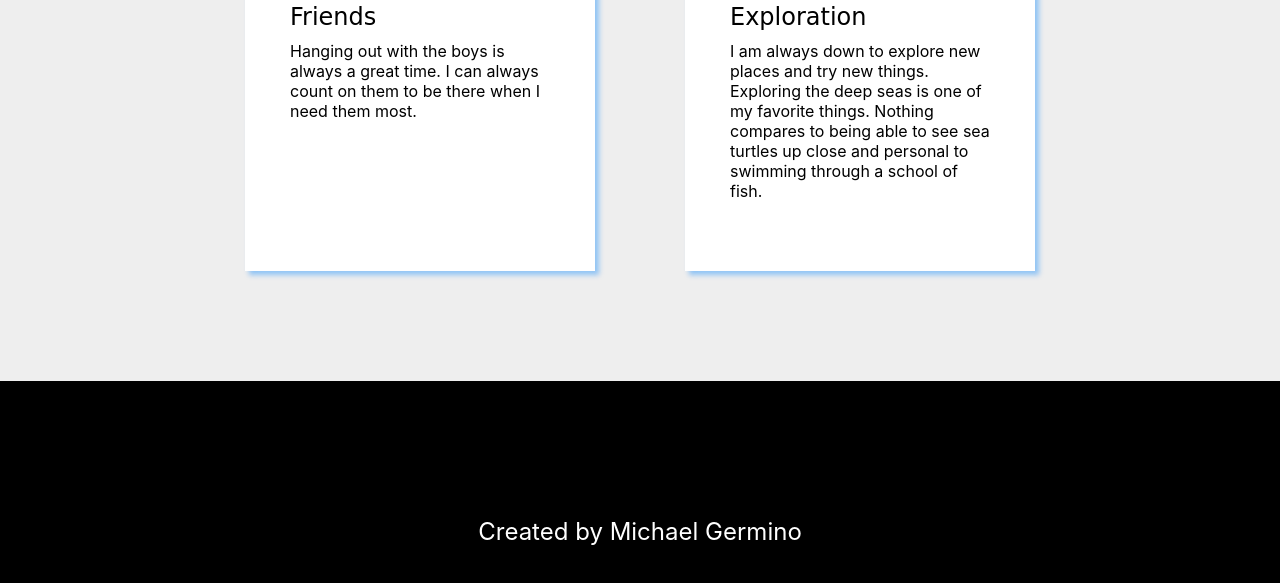
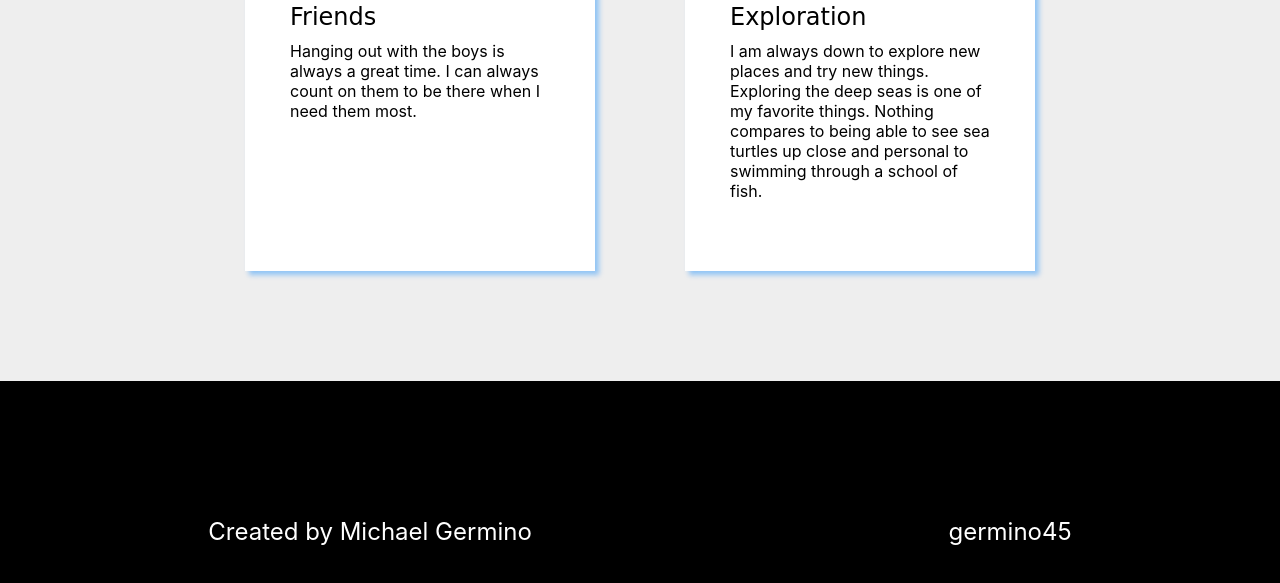
Before and after one commit to germino45/new-repo, a plain HTML site: page index.html in a window 1280 px wide. Shown: the part 1365-1948 px from the top of the page. Drawn offline with Linux system fonts and the light colour scheme; a web font is replaced by a local one.

Commit message:
add p tag

```diff
--- a/index.html
+++ b/index.html
@@ -68,6 +68,7 @@
     </section>
     <footer class="footer">
       <p class="footer-signature">Created by Michael Germino</p>
+      <p class="footer-signature">germino45</p>
     </footer>
   </body>
 </html>
```
